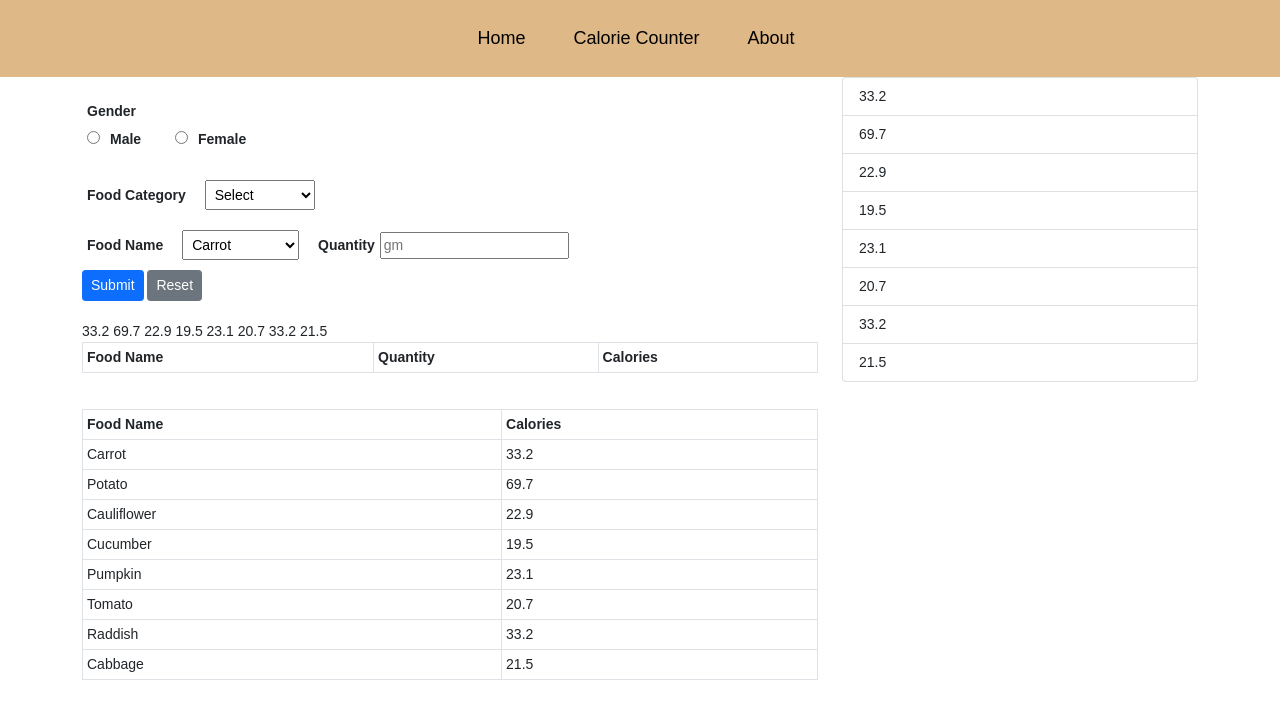
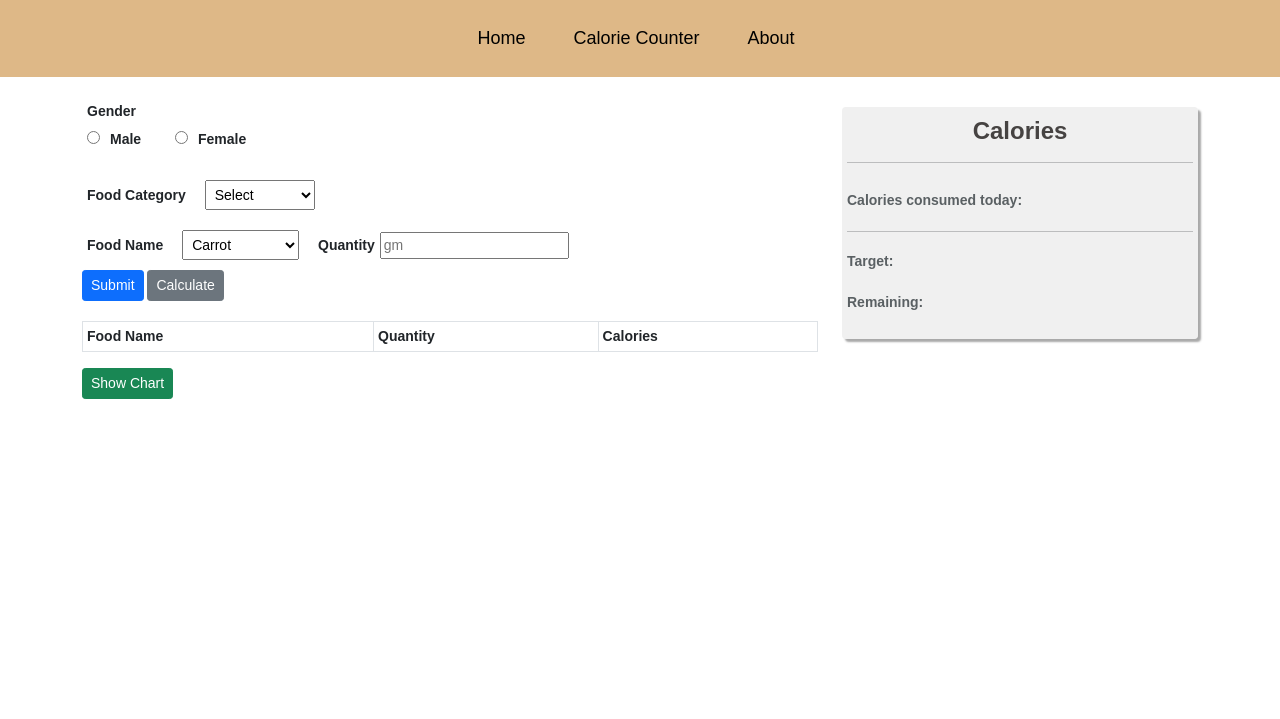
Before and after one commit to masum2617/calorieApp_django, a Django app: page / in a window 1280 px wide. Shown: the top 719 px of the page. Run offline with Django 3.2, Linux system fonts and the light colour scheme; data comes from the database, SQL or seed files in the repository; both versions use the stored data as it was after the commit; lists and menus that the app fills with data are empty.

Commit message:
javascript calorie calculated done

```diff
--- a/calories/models.py
+++ b/calories/models.py
@@ -6,4 +6,4 @@
     veg_cal = models.FloatField()
 
     def __str__(self):
-        return self.veg_name, self.veg_cal
+        return self.veg_name
--- a/calories/static/calories/app.js
+++ b/calories/static/calories/app.js
@@ -1,76 +1,124 @@
-//alert('hello');
 const addTableButton = document.querySelector('button.add');
-const table_body = document.getElementById('table_body');
+
+const calculateBtn = document.querySelector('button.calculate');
+// const chartTable = document.getElementById('table_chart');
+// const table_data_length = chartTable.getElementsByTagName('td').length;
+
+const toggleChart = document.getElementById('toggleChart');
+const chartDiv = document.getElementById('chart');
+
 var food_name = document.getElementById('food_name'); //getting the food name from dropdown men
 
 var quantity_input =  document.getElementById('quantity_input');
 var selectedValue;
-
-var veg_cal = '{{veg.veg_cal}}';
-var veg_name = '{{veg_name}}';
-//console.log(name_table.children);
-//console.log(food_name)
+const femaleCalorieNeed = 2000;
+const maleCalorieNeed = 2500;
 
 function getSelectedValue() {
 
     selectedValue = food_name.options[food_name.selectedIndex].text;
     console.log(selectedValue);
+}
 
-    const calo = document.getElementById('calo');
+function calculateCalorie(givenQuantity, calorieFromChart){
+  if (givenQuantity != 0){
+    var r = (givenQuantity * calorieFromChart)/100;
+    //console.log(r);
+    return r;
+  } else {
+    //var r = '-';
+    return calorieFromChart;
+  }
 
-var z = `
-{% if veg.veg_name == "${selectedValue}" %}
-  {{veg.veg_cal}}
-{% endif %}`;
-calo.append(z);
 
 }
 
 
 addTableButton.addEventListener('click', ()=>{
+    const table_body_input = document.getElementById('table_body_input');
     const table_row= document.createElement('TR');
     var table_data_food = document.createElement('TD');
     var table_data_Quantity = document.createElement('TD');
     var table_data_calorie= document.createElement('TD');
+    var chart_table_calorie;
+
+    const chartTable = document.getElementById('table_chart');
+    const table_data_length = chartTable.getElementsByTagName('td').length;
 
     table_data_food.innerText = food_name.options[food_name.selectedIndex].text;
-    console.log("Inner txt of data: ",table_data_food.innerText);
-
-    table_data_Quantity.innerHTML = Number(quantity_input.value);
-    table_data_calorie.innerHTML = veg_cal;
 
 
-    // if (table_data_food.innerText == veg_name){
+    table_data_Quantity.innerHTML = quantity_input.value.toString();
+    console.log("quant: ", quantity_input.value+2);
 
-    // }
+    // getting the table data calorie
 
-    table_row.append(table_data_food);
-    table_row.append(table_data_Quantity);
-    table_row.append(table_data_calorie);
-    quantity_input.value = "";
+    for(let i=0; i<=table_data_length; i+=2){
+        if ( chartTable.getElementsByTagName('td')[i].innerHTML == selectedValue){
+           // console.log(Number(chartTable.getElementsByTagName('td')[i+1].innerHTML));
+           chart_table_calorie = Number(chartTable.getElementsByTagName('td')[i+1].innerHTML);
+           table_data_calorie.innerHTML = calculateCalorie(Number(quantity_input.value), chart_table_calorie);
 
-    table_body.append(table_row); //apending to table body (table row and table data)
+          // console.log(calculateCalorie);
+           //table_data_calorie.innerHTML = calculateCalorie;
+           //console.log("inner: ",chart_table_calorie);
 
 
 
-    //console.log(table_body);
+           table_row.append(table_data_food);
+           table_row.append(table_data_Quantity);
+           table_row.append(table_data_calorie);
+           quantity_input.value = "";
+           table_body_input.append(table_row); //apending to table body (table row and table data)
+
+        }
+    }
+
 });
 
+toggleChart.addEventListener('click', ()=>{
+  if (chartDiv.style.display == 'none'){
+    toggleChart.textContent = 'Hide Chart';
+    chartDiv.style.display = 'block';
+  } else {
+    toggleChart.textContent = 'Show Chart';
+    chartDiv.style.display = 'none';
+  }
+});
 
-// const tb = document.getElementById('table_chart');
-// const cell = tb.getElementsByTagName('td').length;
-// for(let i=0; i<=cell; i+=2){
-//     console.log(tb.getElementsByTagName('td')[i]);
-// }
+calculateBtn.addEventListener('click', ()=>{
+  const table_body_input = document.getElementById('table_body_input');
+  const input_table_length = table_body_input.getElementsByTagName('td').length;
+  console.log("length: ",input_table_length);
+  const total_calorie_consumed = document.querySelector('#total_calorie_consumed');
+  const target = document.querySelector('#target');
+  const remaining = document.querySelector('#remain');
+
+  const selectedGender = document.querySelector('input[type="radio"]:checked').value;
+  console.log(selectedGender);
 
 
+  var sum_of_calorie=0;
+  var inputed_calorie;
 
-// for(let i=0; i<=cell; i+=2){
-//     console.log(tb.getElementsByTagName('td')[i+1].innerHTML);
-// }
+  for (let i=2; i<= input_table_length; i+=3){
 
-// for(let i=0; i<=cell; i+=2){
-//     if ( tb.getElementsByTagName('td')[i].innerHTML == selectedValue){
-//         console.log(tb.getElementsByTagName('td')[i+1].innerHTML);
-//     }
-// }
+      inputed_calorie = Number(table_body_input.getElementsByTagName('td')[i].innerHTML);
+      sum_of_calorie += inputed_calorie;
+      console.log("the datas: ", inputed_calorie);
+
+  }
+  total_calorie_consumed.innerHTML = sum_of_calorie.toFixed(2);
+
+
+  if (selectedGender == 'female'){
+    target.innerHTML = `${femaleCalorieNeed} calories (as female)`;
+    remaining.innerHTML = Number(femaleCalorieNeed) - sum_of_calorie.toFixed(2)+' calories ';
+
+  } else {
+    target.innerHTML = `${maleCalorieNeed} calories (as male)`;
+    remaining.innerHTML = Number(maleCalorieNeed) - sum_of_calorie.toFixed(2);
+  }
+  console.log("sum: ",sum_of_calorie.toFixed(2));
+
+})
--- a/calories/static/calories/style.css
+++ b/calories/static/calories/style.css
@@ -62,4 +62,38 @@
 }
 #chart {
     padding-top: 20px;
+    /* display: none; */
 }
+
+.result {
+    margin-top: 30px ;
+    background-color: rgba(226, 226, 226, 0.5);
+    width: 100%;
+    max-height: 600px;
+    padding-top: 10px;
+    padding-right: 5px;
+    padding-left: 5px;
+    border-radius: 4px;
+    box-shadow: 3px 3px 2px darkgrey;
+    padding-bottom: 10px;
+}
+
+#total_calorie_consumed {
+    font-size: 24px;
+    color: rgb(80, 151, 80);
+    padding-right: 5px;
+}
+
+p{
+    padding-right: 5px;
+}
+
+.strongResult {
+    color: rgb(90, 96, 99);
+}
+
+#target, #remain {
+    color: rgb(83, 82, 82);
+    font-size: 16.5px;
+    font-weight: 200;
+}
--- a/calories/templates/calories/index.html
+++ b/calories/templates/calories/index.html
@@ -7,8 +7,8 @@
 
             <div id="genderSelect">
                 <label for="" style="display:block;" class="mt-4">Gender</label>
-                <label class="radio"><input type="radio" name="gender" value="">Male</label>
-                <label><input type="radio" name="gender" value="">Female</label>
+                <label class="radio"><input type="radio" name="gender" value="male">Male</label>
+                <label><input type="radio" name="gender" value="female">Female</label>
             </div>
 
             <div class="food_list">
@@ -34,7 +34,7 @@
 
                 <label for="">Quantity</label><input type="number" placeholder="gm" id="quantity_input"><br>
                 <button class="btn btn-sm btn-primary add" type="submit">Submit</button>
-                <button class="btn btn-sm btn-secondary" type="reset">Reset</button>
+                <button class="btn btn-sm btn-secondary calculate" type="submit">Calculate</button>
 
             </div>
 
@@ -50,10 +50,7 @@
 
                       </tr>
                     </thead>
-                    <tbody id="table_body">
-                      {% for veg in vegetables %}
-                        {{veg.veg_cal}}
-                      {% endfor %}
+                    <tbody id="table_body_input">
                       <!-- <tr>
                         <td>carrot</td>
                         <td>10</td>
@@ -64,20 +61,26 @@
                   </table>
             </div>
 
+            <button class="btn btn-success btn-sm" id="toggleChart">Show Chart</button>
 
-            <div id="chart">
+            <div id="chart" style="display: none;">
               <table class="table table-sm table-bordered">
                 <thead>
                   <tr>
                     <!-- <th scope="col">Serial</th> -->
+                    <!-- <th>Category</th> -->
                     <th scope="col">Food Name</th>
                     <th scope="col">Calories</th>
 
                   </tr>
                 </thead>
                 <tbody id="table_chart">
+                  <!-- <tr>
+                    <td rowspan="9">Vegetable</td>
+                  </tr> -->
                   {% for veg in vegetables %}
                     <tr>
+
                       <td>{{veg.veg_name}}</td>
                       <td>{{veg.veg_cal}}</td>
                     </tr>
@@ -90,16 +93,15 @@
       </div>
 
       <div class="col-4">
+          <div class="result">
+            <h4 class="text-center" style="color: rgb(70, 67, 66); font-weight: 800;">Calories</h4>
+            <hr>
+            <p> <strong class="strongResult">Calories consumed today: </strong><span id="total_calorie_consumed"></span></p>
+            <hr>
+            <p><strong class="strongResult">Target: </strong><span id="target"></span></p>
+            <p><strong class="strongResult">Remaining: </strong><span id="remain"></span></p>
 
-        <ul class="list-group" id="calorie_list">
-            {% for veg in vegetables %}
-                <li class="list-group-item">{{ veg.veg_cal }}</li>
-            {% endfor %}
-                <!-- <li class="list-group-item">A second item</li>
-                <li class="list-group-item">A third item</li>
-                <li class="list-group-item">A fourth item</li>
-                <li class="list-group-item">And a fifth one</li> -->
-          </ul>
+          </div>
 
       </div>
     </div>
```
Also changed, not shown: db.sqlite3.
